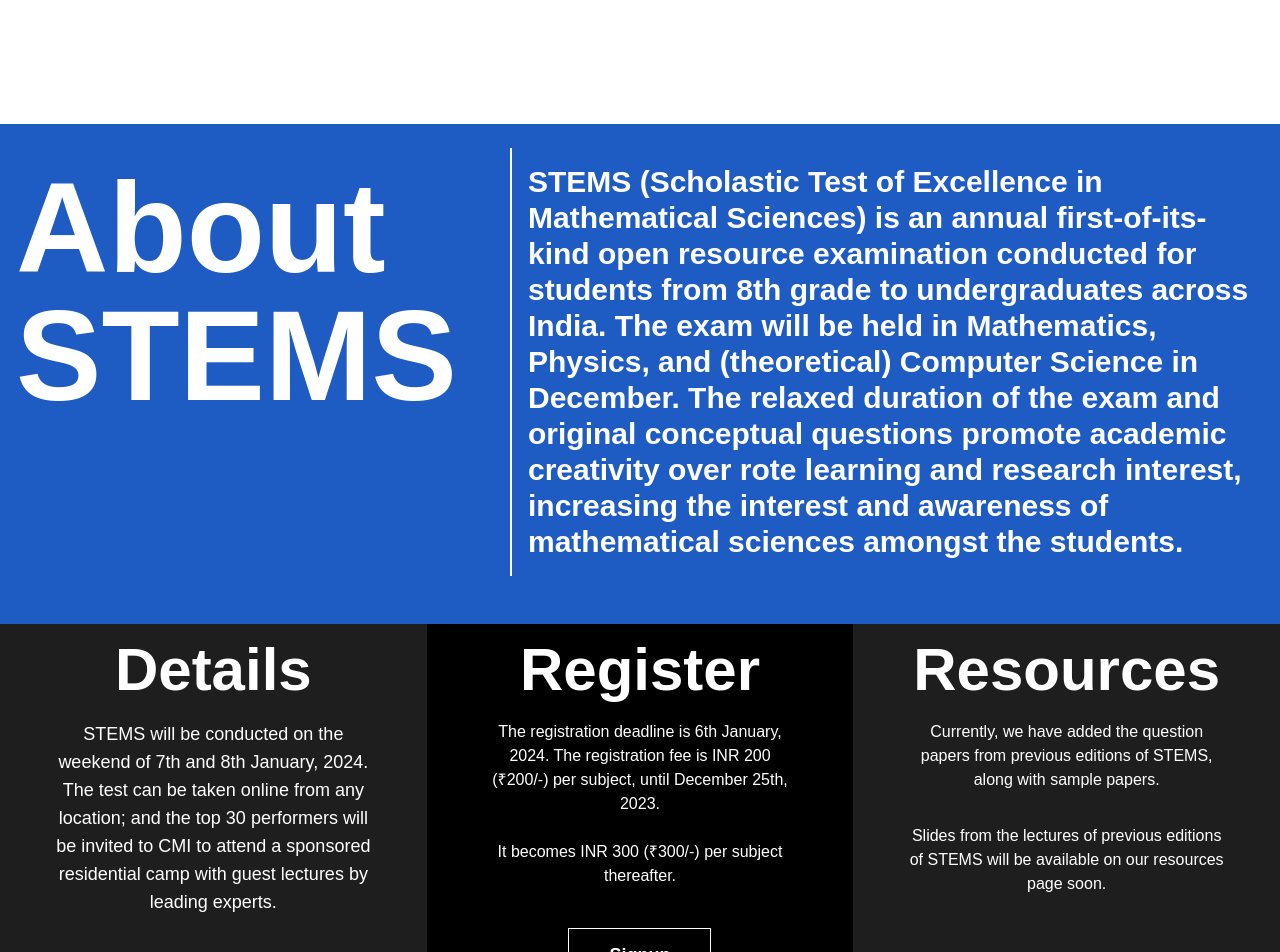
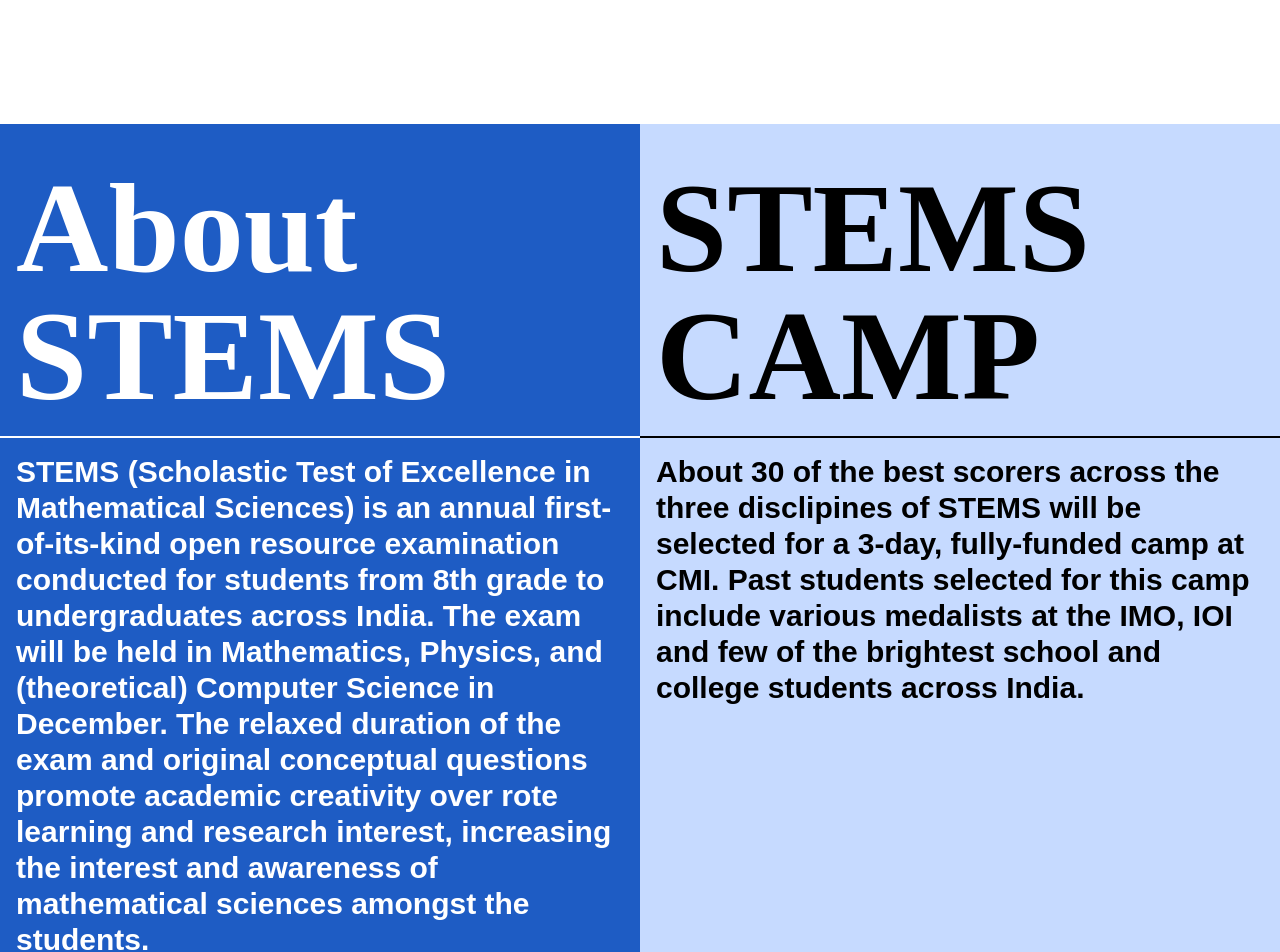
Before and after one commit to Tessellate-CMI/tessellate-frontend, a SvelteKit app: page /stems in a window 1280 px wide. Shown: the part 740-1692 px from the top of the page. Built offline with nearby package versions, Linux system fonts and the light colour scheme; a web font is replaced by a local one.

Commit message:
feat: added text to stems page

```diff
--- a/src/routes/(app)/stems/+page.svelte
+++ b/src/routes/(app)/stems/+page.svelte
@@ -12,15 +12,12 @@
     </div>
 </div>
 <div class="sticky top-0">
-    <div
-        class="grid grid-cols-1 bg-second-blue pb-12 pt-6 text-3xl font-semibold text-white lg:grid-cols-5"
-    >
-        <div
-            class="border-b-2 border-white p-4 text-9xl font-bold lg:col-span-2 lg:border-b-0 lg:border-r-2"
-        >
+    <div class="grid grid-cols-1 text-2xl font-semibold md:text-3xl lg:grid-cols-2">
+        <div class="bg-second-blue pb-12 pt-6 text-white">
+            <div class="border-b-2 border-white p-4 font-display text-7xl font-bold lg:text-9xl">
                 About STEMS
             </div>
-        <div class="p-4 lg:col-span-3">
+            <div class="p-4">
                 STEMS (Scholastic Test of Excellence in Mathematical Sciences) is an annual
                 first-of-its-kind open resource examination conducted for students from 8th grade to
                 undergraduates across India. The exam will be held in Mathematics, Physics, and
@@ -30,18 +27,32 @@
                 amongst the students.
             </div>
         </div>
+        <div class="bg-main-blue pb-12 pt-6 text-black">
+            <div
+                class="text-display border-b-2 border-black p-4 font-display text-7xl font-bold lg:text-9xl"
+            >
+                STEMS CAMP
+            </div>
+            <div class="p-4">
+                About 30 of the best scorers across the three disclipines of STEMS will be selected
+                for a 3-day, fully-funded camp at CMI. Past students selected for this camp include
+                various medalists at the IMO, IOI and few of the brightest school and college
+                students across India.
+            </div>
+        </div>
+    </div>
 
     <div class="grid grid-cols-1 bg-lgray text-center font-sans text-white lg:grid-cols-3">
-        <div class="p-4 text-lg">
-            <h1 class="mb-5 text-center text-6xl font-bold">Details</h1>
+        <div class="p-4 text-xl lg:pt-8">
+            <h1 class="mb-5 text-center text-6xl font-bold lg:text-7xl">Details</h1>
             <p class="mx-auto w-4/5">
                 STEMS will be conducted on the weekend of 7th and 8th January, 2024. The test can be
                 taken online from any location; and the top 30 performers will be invited to CMI to
                 attend a sponsored residential camp with guest lectures by leading experts.
             </p>
         </div>
-        <div class="bg-black p-4">
-            <h1 class="mb-5 text-center text-6xl font-bold">Register</h1>
+        <div class="bg-black p-4 text-xl lg:pt-8">
+            <h1 class="mb-5 text-center text-6xl font-bold lg:text-7xl">Register</h1>
             <p class="mx-auto w-4/5">
                 The registration deadline is 6th January, 2024. The registration fee is INR 200
                 (₹200/-) per subject, until December 25th, 2023.
@@ -54,7 +65,7 @@
                 >Signup</button
             >
         </div>
-        <div class="p-4">
+        <div class="p-4 text-xl lg:pt-8">
             <h1 class="mb-5 text-center text-6xl font-bold">Resources</h1>
             <p class="mx-auto w-4/5">
                 Currently, we have added the question papers from previous editions of STEMS, along
```
Lines whose indentation alone changed are shown as unchanged.
